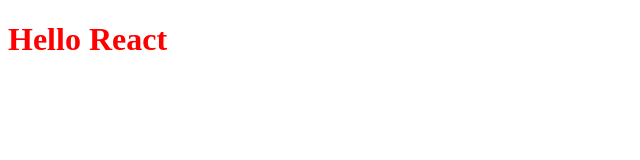
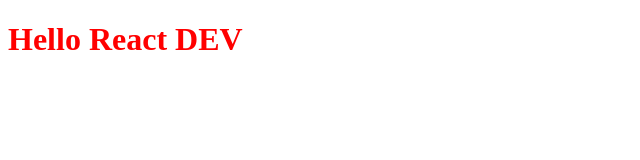
Before and after one commit to danielGuerreroDev/inventory_management_net, a React app: page / in a window 1280 px wide. Shown: the top 160 px of the page, without its empty margins (0-640 px from the left). Built offline with nearby package versions, Linux system fonts and the light colour scheme.

Commit message:
dev init

```diff
--- a/src/App.js
+++ b/src/App.js
@@ -1,7 +1,7 @@
 import React from "react";
 
 const App = () => {
-  return <h1>Hello React</h1>;
+  return <h1>Hello React DEV</h1>;
 };
 
 export default App;
```
